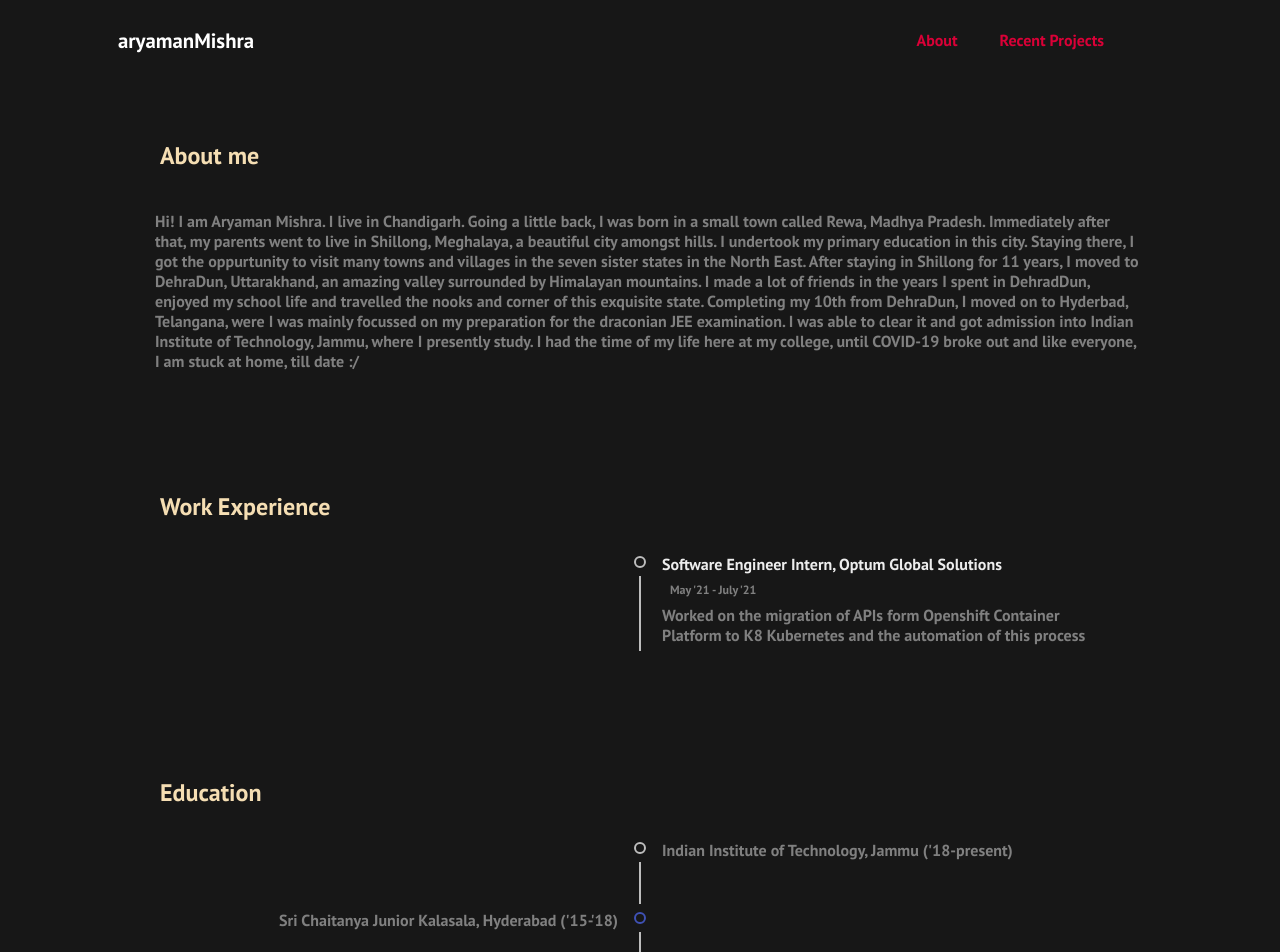
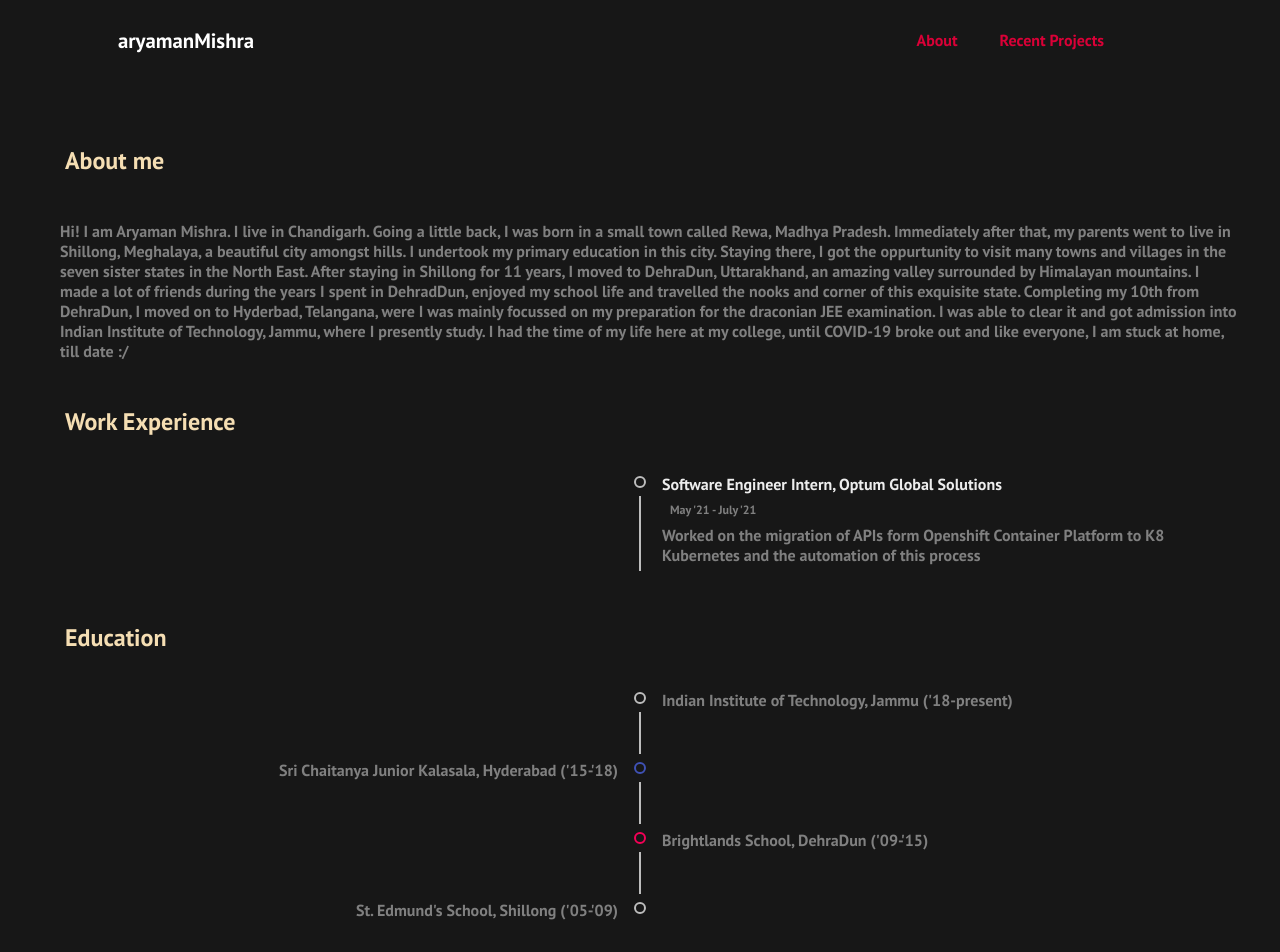
Before and after one commit to aryaman0098/aryamanMishra, a React (Create React App) app: page /#/about in a window 1280 px wide. Shown: the top 952 px of the page. Built offline with nearby package versions, Linux system fonts and the light colour scheme.

Commit message:
Modified

```diff
--- a/public/index.html
+++ b/public/index.html
@@ -28,7 +28,7 @@
       work correctly both with client-side routing and a non-root public URL.
       Learn how to configure a non-root public URL by running `npm run build`.
     -->
-    <title>React App</title>
+    <title>aryamanMishra</title>
   </head>
   <body>
     <noscript>You need to enable JavaScript to run this app.</noscript>
--- a/src/App.js
+++ b/src/App.js
@@ -12,13 +12,13 @@ function App() {
       <Router>
         <Navbar />
         <Switch>
-          <Route path = "/" exact component = {Home} />
+          <Route path = "/" exact component = {Home} title = "aryamanMishra"/>
         </Switch>
         <Switch>
-          <Route path = "/about" exact component = {About} />
+          <Route path = "/about" exact component = {About} title = "About"/>
         </Switch>
         <Switch>
-          <Route path = "/recentProjects" exact component = {RecentProjects} />
+          <Route path = "/recentProjects" exact component = {RecentProjects} title = "Recent Projects"/>
         </Switch>
       </Router>
       <Footer className = "footer_tag"/>
--- a/src/components/About.css
+++ b/src/components/About.css
@@ -2,25 +2,29 @@
     background: #171717;
     position: relative;
     color: gray;
+    padding: 40px 40px;
 }
 
 .main_body_about{
-    padding: 40px 140px;
     text-align: left;
 }
 
 .title{
     color: wheat;
     text-align: left;
+    padding: 25px;
+}
+
+.about_{
+    padding-left: 20px;
 }
 
 .education{
-    padding: 40px 140px;
-    text-align: left;
+    padding: 40px -40px;
 }
 
 .work_experience{
-    padding: 40px 140px;
+    padding: 40px -40px;
     color: #444444;
-    text-align: left;
+    text-align:inherit;
 }
--- a/src/components/About.js
+++ b/src/components/About.js
@@ -15,7 +15,7 @@ function About() {
             <div className = "main_body_about">
                 <h2 className="title">About me</h2>
                 <br />
-                <p style = {{paddingLeft : 15}}>Hi! I am Aryaman Mishra. I live in Chandigarh. Going a little back, I was born in a small town called Rewa, Madhya Pradesh. Immediately after that, my parents went to live in Shillong, Meghalaya, a beautiful city amongst hills. I undertook my primary education in this city. Staying there, I got the oppurtunity to visit many towns and villages in the seven sister states in the North East. After staying in Shillong for 11 years, I moved to DehraDun, Uttarakhand, an amazing valley surrounded by Himalayan mountains. I made a lot of friends in the years I spent in DehradDun, enjoyed my school life and travelled the nooks and corner of this exquisite state.
+                <p className = "about_">Hi! I am Aryaman Mishra. I live in Chandigarh. Going a little back, I was born in a small town called Rewa, Madhya Pradesh. Immediately after that, my parents went to live in Shillong, Meghalaya, a beautiful city amongst hills. I undertook my primary education in this city. Staying there, I got the oppurtunity to visit many towns and villages in the seven sister states in the North East. After staying in Shillong for 11 years, I moved to DehraDun, Uttarakhand, an amazing valley surrounded by Himalayan mountains. I made a lot of friends during the years I spent in DehradDun, enjoyed my school life and travelled the nooks and corner of this exquisite state.
                     Completing my 10th from DehraDun, I moved on to Hyderbad, Telangana, were I was mainly focussed on my preparation for the draconian JEE examination. I was able to clear it and got admission into Indian Institute of Technology, Jammu, where I presently study. I had the time of my life here at my college, until COVID-19 broke out and like everyone, I am stuck at home, till date :/</p>
             </div>
             <br />
--- a/src/components/Home.css
+++ b/src/components/Home.css
@@ -4,15 +4,13 @@
     min-height: 85vh;
 }
 .main_body_home{
-    padding: 90px 120px;
+    padding: 90px 50px;
     color: gray;
     text-align: center;
 }
 
 .my_image {
-    display: block;
-    margin-left: auto;
-    margin-right: auto;
+    text-align: center;
     height : 280px;
     border-radius: 5%;
 }
@@ -21,4 +19,14 @@
     font-size: large;
     font-weight: 150px;
     color: white;
+    padding: 25px;
 }
+
+@media screen and (max-width: 960px){
+    .home_page{
+        min-height: 80vh;
+    }
+    .current_designation{
+        padding: 10px
+    }
+}
--- a/src/components/ProjectCard.css
+++ b/src/components/ProjectCard.css
@@ -1,5 +1,6 @@
 .projectCard{
     transition: 400ms;
+    min-width: 180px;
 }
 
 .projectCard:hover{
--- a/src/components/RecentProjects.css
+++ b/src/components/RecentProjects.css
@@ -1,11 +1,11 @@
 .recentProjects_page{
     position: relative;
-    padding: 20px 140px;
+    padding: 20px 60px;
     min-height: 85vh;
 }
 
 .title{
     color: wheat;
     text-align: left;
-    padding: 20px;
+    padding: 25px;
 }
```
Also changed, not shown: 1 other file (tests, documents, lock files or other folders).
